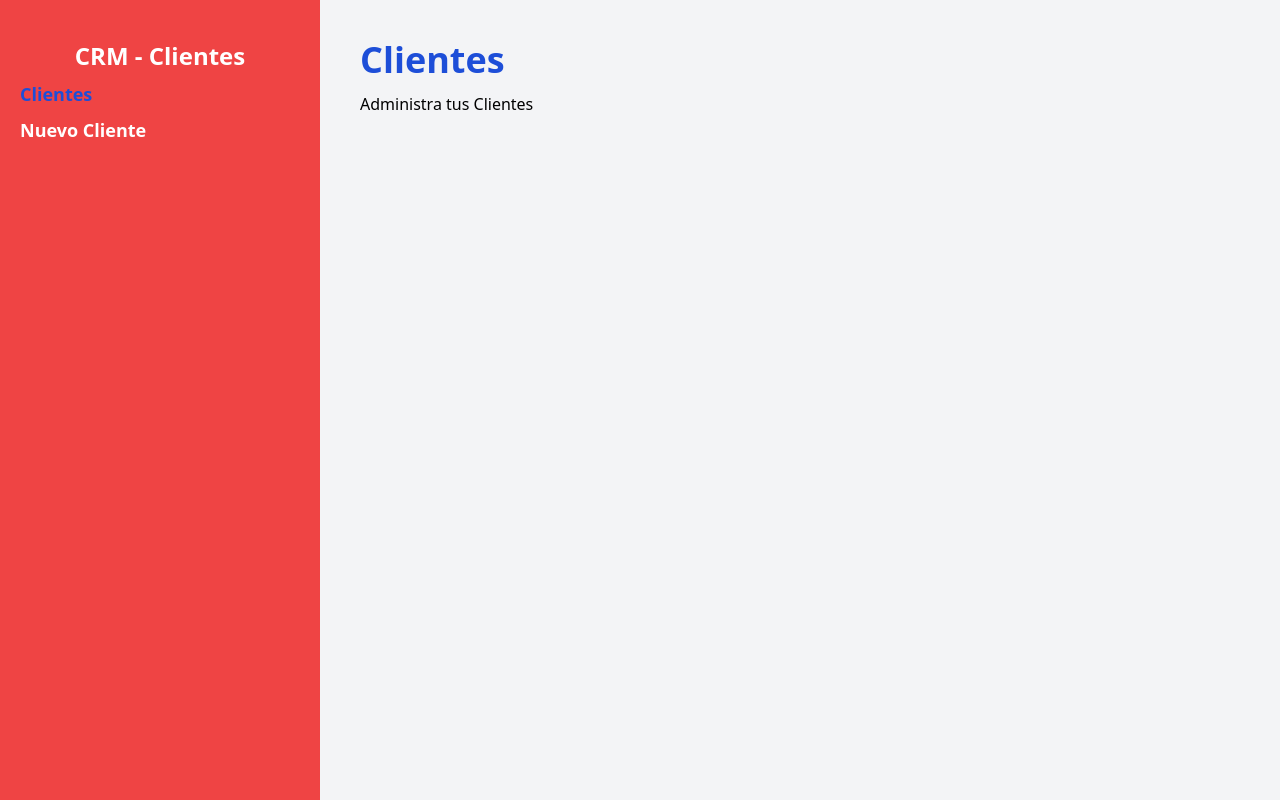
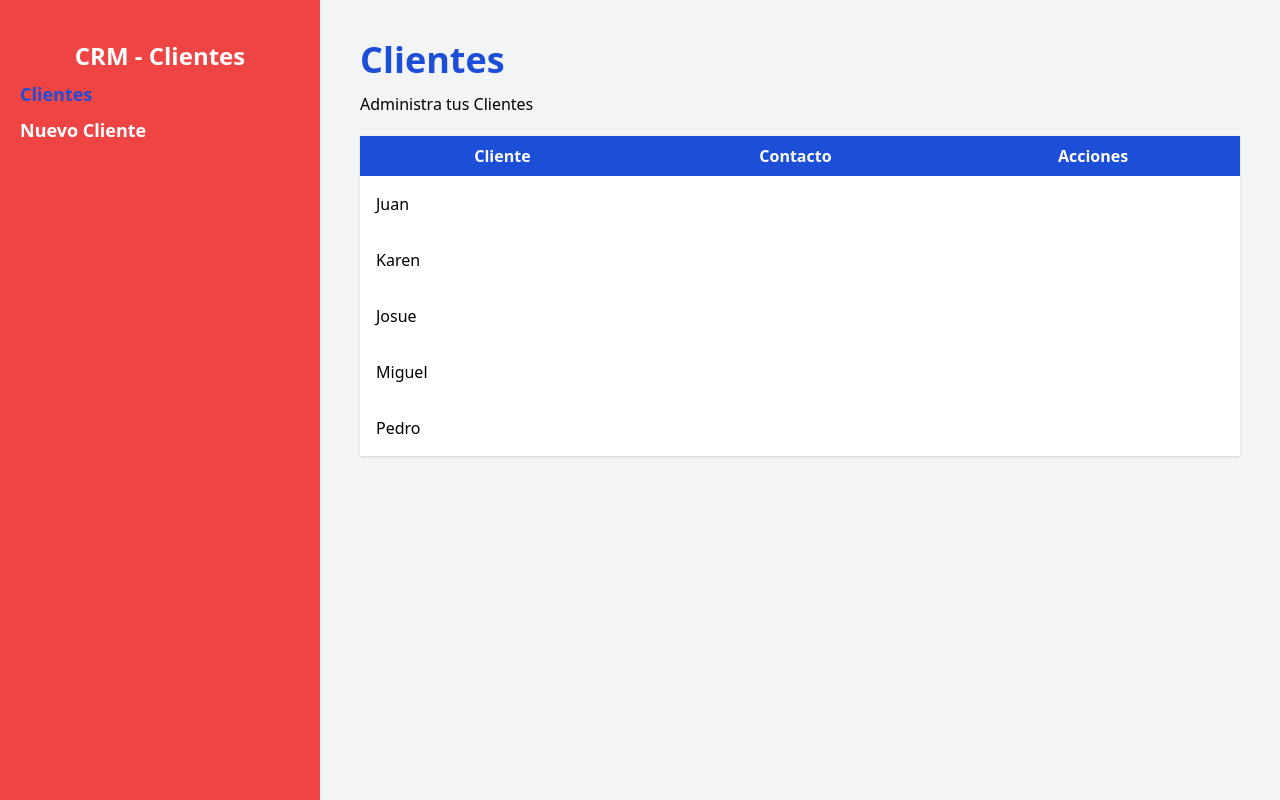
Before and after one commit to Noodle96/ReactPortfolio, a React (Vite) app in the folder crm/: page / in a window 1280 px wide. Built offline with nearby package versions, Linux system fonts and the light colour scheme.

Commit message:
Iterando sobre Datos(API) y mostrandolos

```diff
--- /dev/null
+++ b/crm/src/components/Cliente.jsx
@@ -0,0 +1,14 @@
+import React from 'react'
+
+const Cliente = ({cliente}) => {
+    const {id, nombre, telefono, email, empresa} = cliente;
+    return (
+        <tr>
+            <td className='p-4'>
+                {nombre}
+            </td>
+        </tr>
+    )
+}
+
+export default Cliente
--- a/crm/src/pages/Index.jsx
+++ b/crm/src/pages/Index.jsx
@@ -1,5 +1,7 @@
 import React, { Fragment } from 'react'
 import {useLoaderData} from 'react-router-dom';
+import Cliente from '../components/Cliente';
+
 export function loader(){
     // console.log('desde loader');
     const clientes = [
@@ -42,12 +44,38 @@ export function loader(){
     return clientes;
 }
 const Index = () => {
-    // const datos = useLoaderData();
+    // This hook save the data of "loader"
+    // This hook only exists in react router dom
+    const datos = useLoaderData();
     // console.log(datos);
     return (
         <Fragment>
             <h1 className="font-black text-4xl text-blue-700">Clientes</h1>
             <p className="mt-3">Administra tus Clientes</p>
+
+            {datos.length ? (
+                <table className='w-full bg-white shadow mt-5 table-auto'>
+                    <thead className='bg-blue-700 text-white'>
+                        <tr>
+                            <th className='p-2'>Cliente</th>
+                            <th className='p-2'>Contacto</th>
+                            <th className='p-2'>Acciones</th>
+                        </tr>
+                    </thead>
+
+                    <tbody>
+                        {datos.map( cliente => (
+                            <Cliente
+                                cliente={cliente}
+                                key={cliente.id}
+                            />
+                        ))}
+                    </tbody>
+                </table>
+            ) : (
+                <p className="text-center mt-10">No Hay Clientes aún</p>
+            )}
+
         </Fragment>
     )
 }
```
